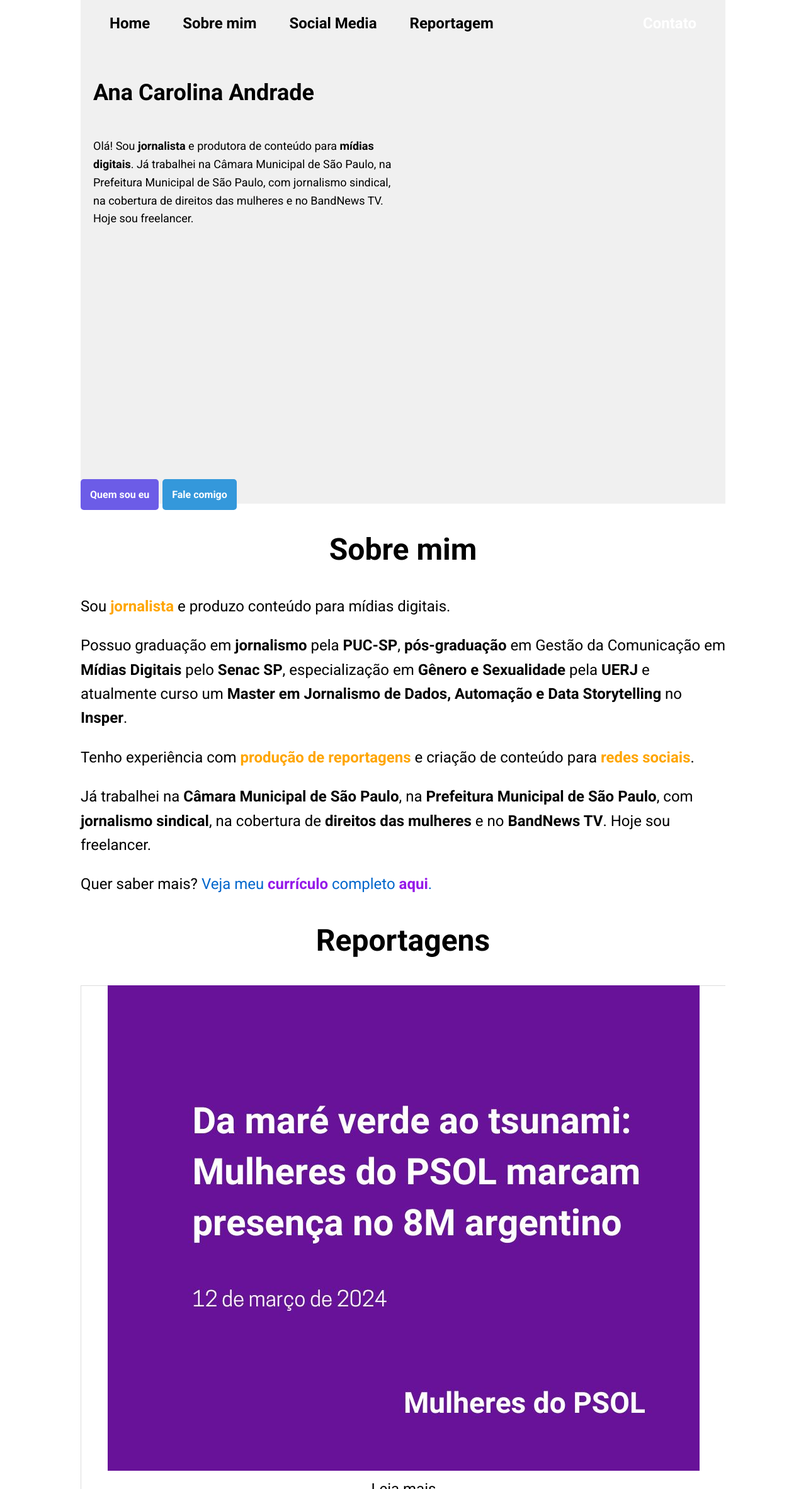
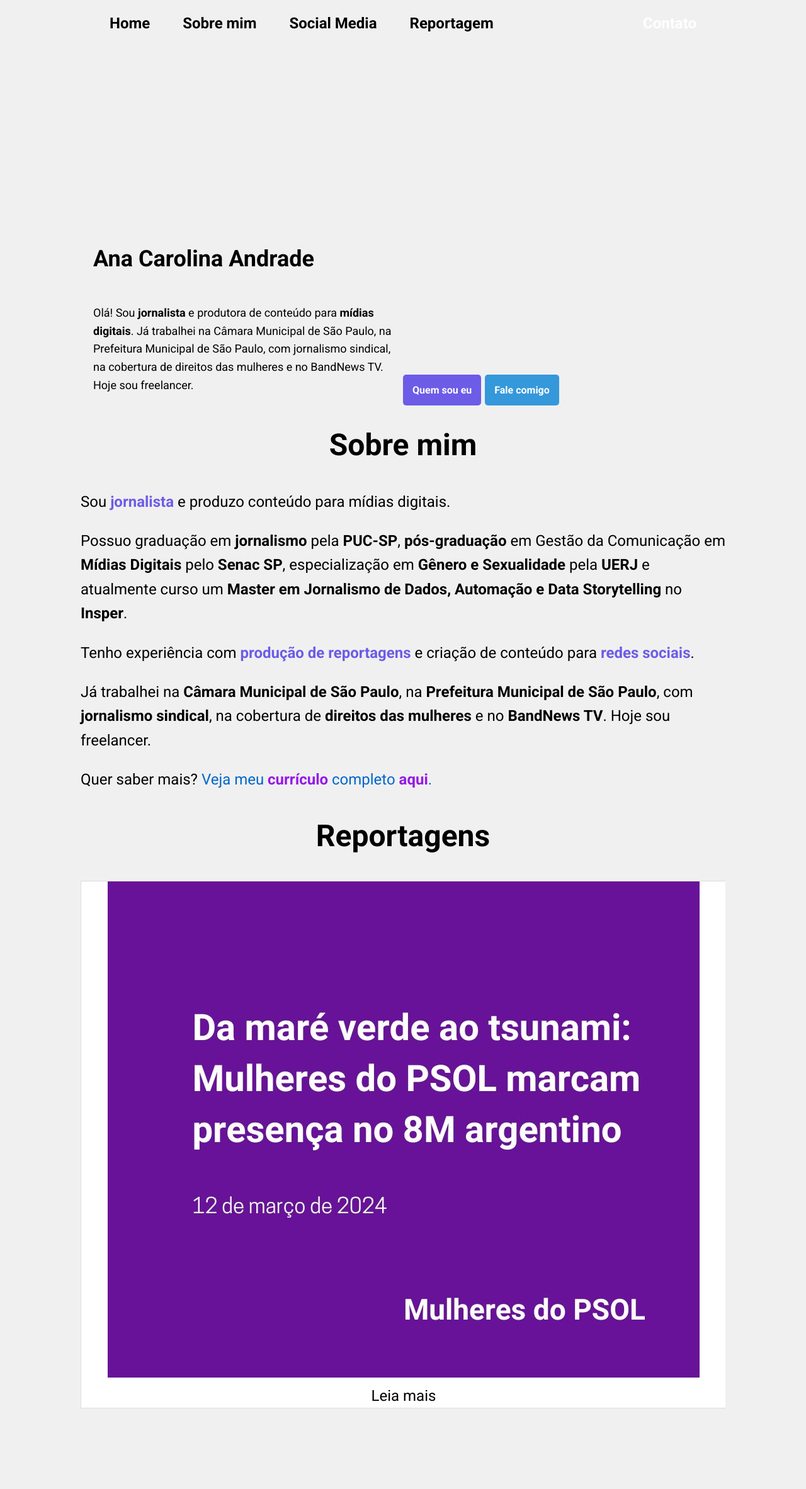
Before and after one commit to carol00andrade/portfoliosite, a Flask app: page / in a window 1280 px wide. Shown: the whole page at 63% size. After the commit the page ends 2237 px from the top, so only its background shows below. Run offline with Flask 3, Linux system fonts and the light colour scheme.

Commit message:
Update portfolio.html

```diff
--- a/templates/portfolio.html
+++ b/templates/portfolio.html
@@ -6,12 +6,11 @@
     <title>Menu Superior</title>
     <link href="https://fonts.googleapis.com/css2?family=Roboto:wght@400;700&display=swap" rel="stylesheet">
     <style>
-        html, body {
+        body {
             margin: 0;
-            padding: 0;
-            height: 100%;
             font-family: 'Roboto', sans-serif;
-            background-color: #FFFFFF; /* Define o fundo da home como branco */
+            background-color: #FFFFFF;
+            min-height: 100vh;
         }
         .navbar-wrapper {
             background-color: #f0f0f0;
@@ -49,23 +48,24 @@
         }
         .content {
             padding: 20px;
+            margin-top: 7cm;
             text-align: left;
-            min-height: calc(100vh - 4.5cm); /* Altura mínima para cobrir a tela toda, descontando a altura da navbar e os margens */
+            margin-bottom: 3cm;
         }
         .content h1 {
             font-size: 36px;
             font-weight: bold;
-            text-align: left; /* Alinha o texto "Ana Carolina Andrade" à esquerda */
+            text-align: left;
         }
         .content p {
             font-size: 18px;
         }
         .highlighted {
-            color: #FF8562; /* Define a cor do texto em laranja */
+            color: #FF8562;
             font-weight: bold;
         }
         .home-link {
-            background-color: #6c5ce7; /* Cor roxa */
+            background-color: #6c5ce7;
             border-radius: 5px;
             padding: 15px;
             font-size: 16px;
@@ -85,9 +85,6 @@
         .left-half {
             width: 50%;
             float: left;
-        }
-        .buttons {
-            margin: 20px 0;
         }
     </style>
 </head>
@@ -120,6 +117,7 @@
 </body>
 </html>
 
+
 <!DOCTYPE html>
 <html lang="pt-br">
 <head>
@@ -145,7 +143,7 @@
             margin-bottom: 1em;
         }
         .highlighted {
-            color: #FFA500;
+            color: #6c5ce7;
             font-weight: bold;
         }
         .bold {
```
